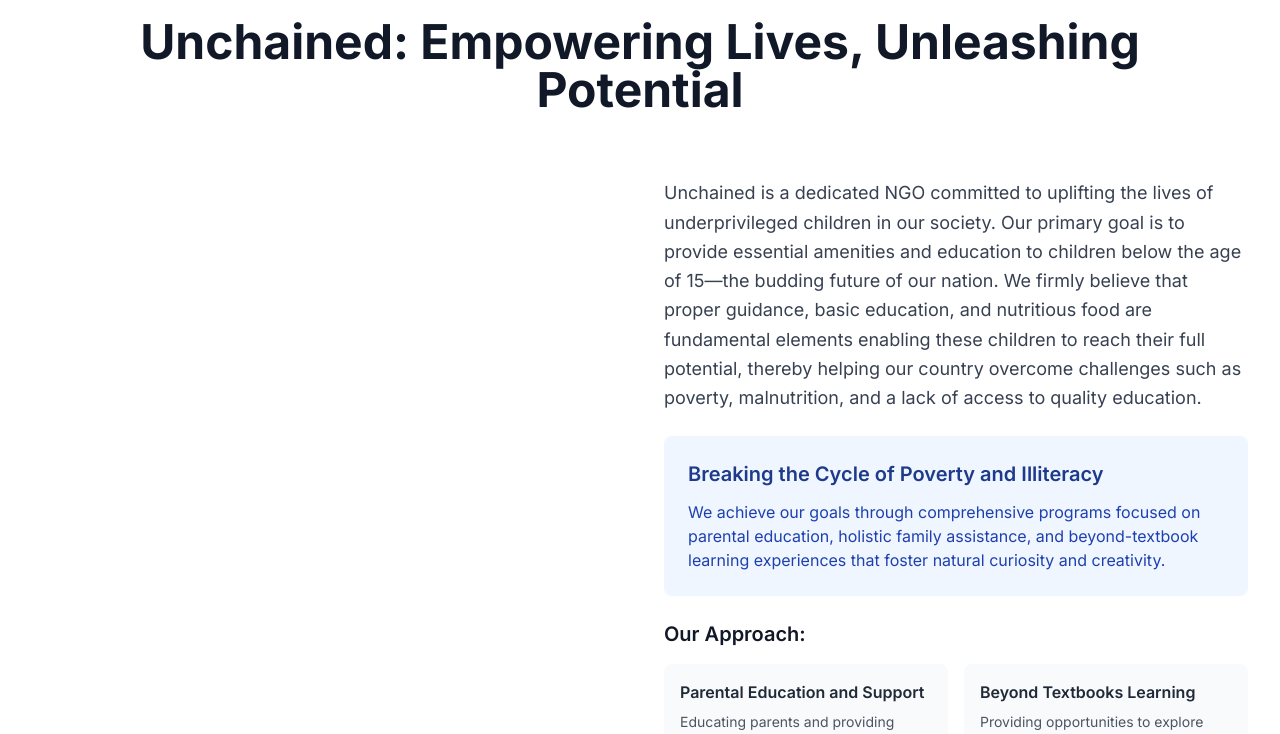
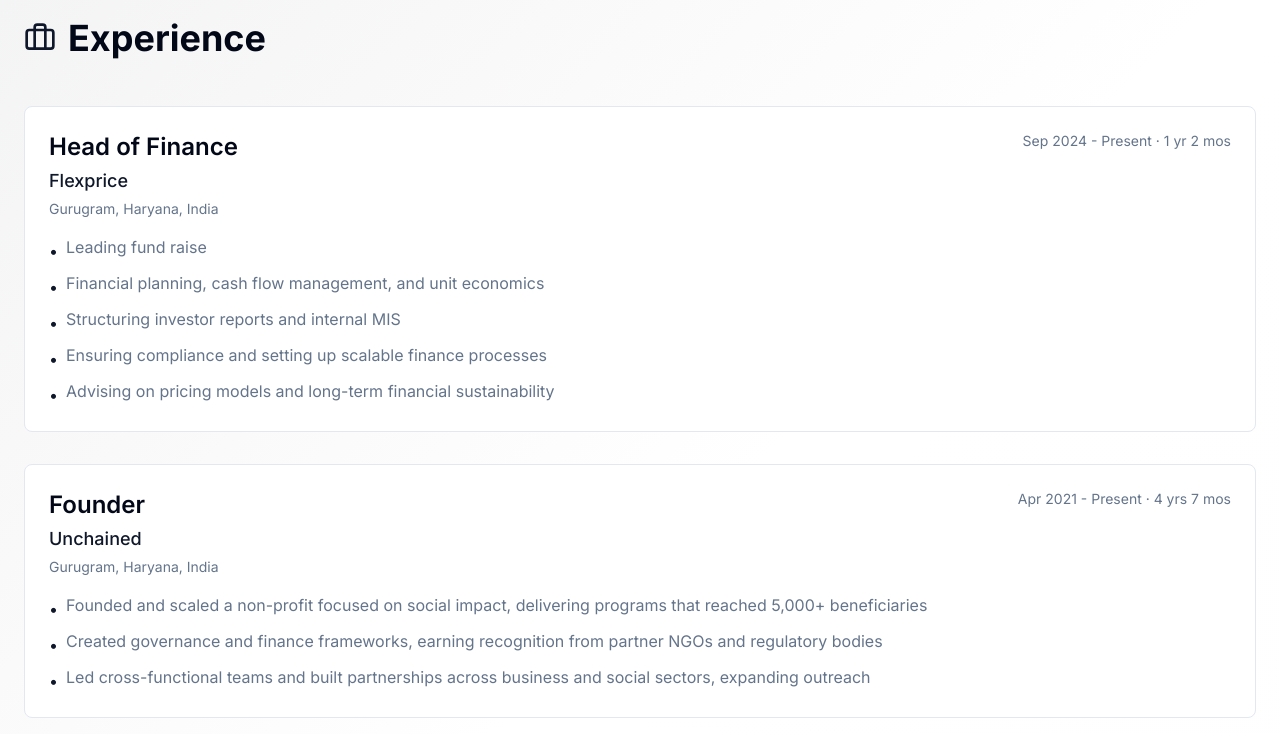
Before and after one commit to MishraAkhill/my-site-prototype, a React (Vite) app: page / in a window 1280 px wide. Shown: the part 1720-2454 px from the top of the page. Built offline with nearby package versions, Linux system fonts and the light colour scheme.

Commit message:
Add experience details

```diff
--- /dev/null
+++ b/src/components/Experience.tsx
@@ -0,0 +1,105 @@
+import React from 'react';
+import { Briefcase } from 'lucide-react';
+
+interface ExperienceItem {
+  title: string;
+  company: string;
+  period: string;
+  location: string;
+  description: string[];
+}
+
+const Experience = () => {
+  const experiences: ExperienceItem[] = [
+    {
+      title: "Head of Finance",
+      company: "Flexprice",
+      period: "Sep 2024 - Present · 1 yr 2 mos",
+      location: "Gurugram, Haryana, India",
+      description: [
+        "Leading fund raise",
+        "Financial planning, cash flow management, and unit economics",
+        "Structuring investor reports and internal MIS",
+        "Ensuring compliance and setting up scalable finance processes",
+        "Advising on pricing models and long-term financial sustainability"
+      ]
+    },
+    {
+      title: "Founder",
+      company: "Unchained",
+      period: "Apr 2021 - Present · 4 yrs 7 mos",
+      location: "Gurugram, Haryana, India",
+      description: [
+        "Founded and scaled a non-profit focused on social impact, delivering programs that reached 5,000+ beneficiaries",
+        "Created governance and finance frameworks, earning recognition from partner NGOs and regulatory bodies",
+        "Led cross-functional teams and built partnerships across business and social sectors, expanding outreach"
+      ]
+    },
+    {
+      title: "Audit Executive",
+      company: "Sahni Natarajan & Bahl · Full-time",
+      period: "Jul 2022 - Jul 2025 · 3 yrs 1 mo",
+      location: "Delhi, India",
+      description: [
+        "Led audits for Indian corporates and MNCs in FMCG and startup sectors",
+        "Covered Finance & Accounts, P2P, O2C, I2C, Payroll, T&E, Distribution Centers, Revenue Validation, and Provident Funds",
+        "Performed control testing and D2C marketing audits"
+      ]
+    }
+  ];
+
+  return (
+    <section id="experience" className="py-20 bg-gradient-to-br from-primary/5 via-background to-secondary/5">
+      <div className="container mx-auto px-6">
+        <div className="flex items-center gap-3 mb-12">
+          <Briefcase className="w-8 h-8 text-primary" />
+          <h2 className="text-4xl font-bold">Experience</h2>
+        </div>
+
+        <div className="space-y-8">
+          {experiences.map((exp, index) => (
+            <div
+              key={index}
+              className="bg-card border border-border rounded-lg p-6 hover:shadow-lg transition-all duration-300"
+            >
+              <div className="flex flex-col md:flex-row md:justify-between md:items-start gap-4 mb-4">
+                <div>
+                  <h3 className="text-2xl font-semibold text-foreground mb-1">
+                    {exp.title}
+                  </h3>
+                  <p className="text-lg text-primary font-medium mb-1">
+                    {exp.company}
+                  </p>
+                  <p className="text-sm text-muted-foreground">
+                    {exp.location}
+                  </p>
+                </div>
+                <span className="text-sm text-muted-foreground whitespace-nowrap">
+                  {exp.period}
+                </span>
+              </div>
+
+              <ul className="space-y-2">
+                {exp.description.map((item, i) => (
+                  <li key={i} className="text-muted-foreground flex gap-2">
+                    <span className="text-primary mt-1">•</span>
+                    <span>{item}</span>
+                  </li>
+                ))}
+              </ul>
+            </div>
+          ))}
+        </div>
+
+        <div className="mt-16">
+          <h3 className="text-3xl font-bold mb-8 text-center">Testimonials</h3>
+          <p className="text-center text-muted-foreground">
+            Testimonials coming soon...
+          </p>
+        </div>
+      </div>
+    </section>
+  );
+};
+
+export default Experience;
--- a/src/components/Navigation.tsx
+++ b/src/components/Navigation.tsx
@@ -16,6 +16,7 @@ const Navigation = () => {
 
   const navItems = [
     { name: 'About', href: '#about' },
+    { name: 'Experience', href: '#experience' },
     { name: 'Projects', href: '#projects' },
     { name: 'Travel', href: '#travel' },
     { name: 'Contact', href: '#contact' },
--- a/src/pages/Index.tsx
+++ b/src/pages/Index.tsx
@@ -3,6 +3,7 @@ import React from 'react';
 import Navigation from '../components/Navigation';
 import Hero from '../components/Hero';
 import About from '../components/About';
+import Experience from '../components/Experience';
 import Projects from '../components/Projects';
 import Travel from '../components/Travel';
 import Contact from '../components/Contact';
@@ -14,6 +15,7 @@ const Index = () => {
       <Navigation />
       <Hero />
       <About />
+      <Experience />
       <Projects />
       <Travel />
       <Contact />
```
